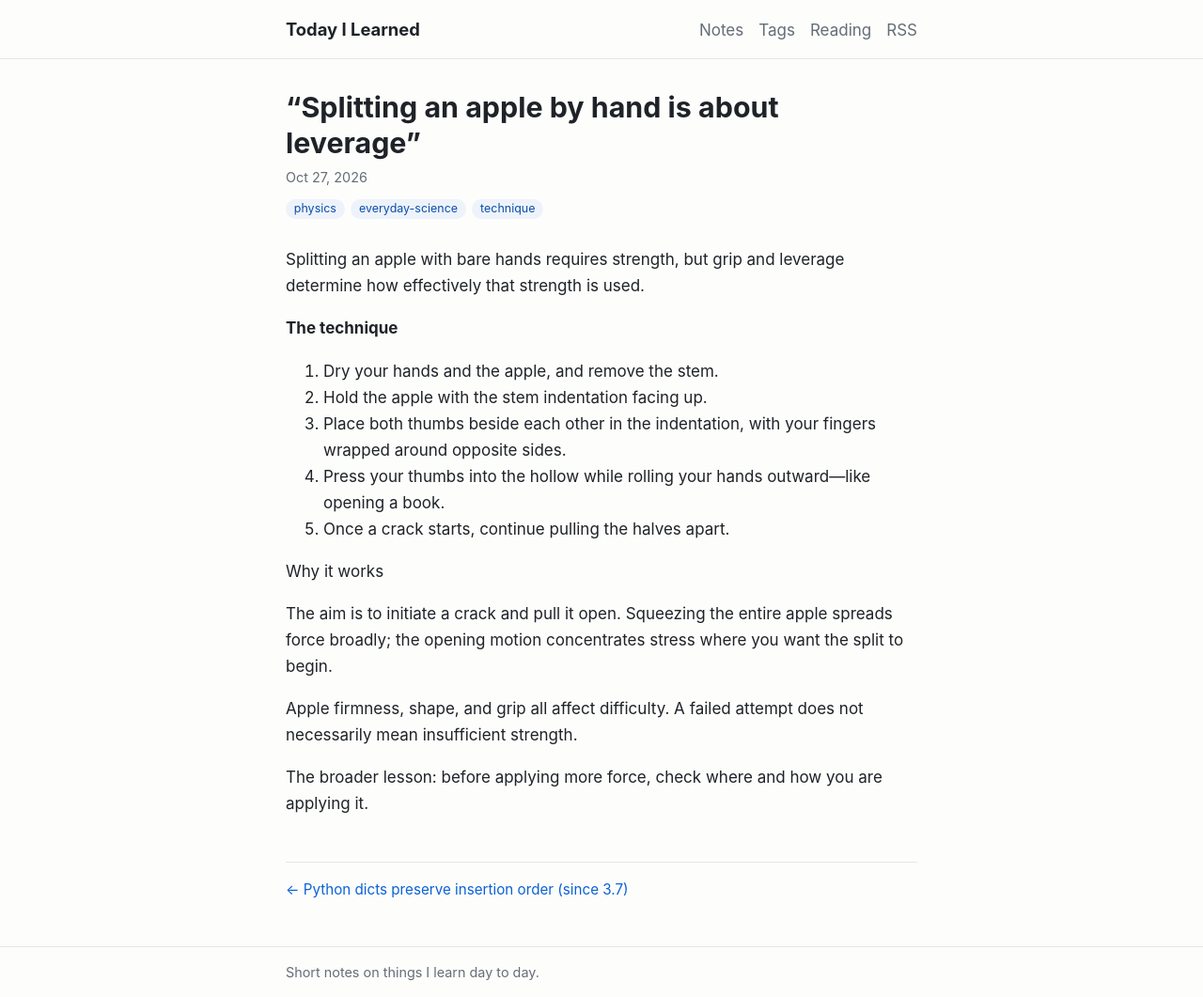
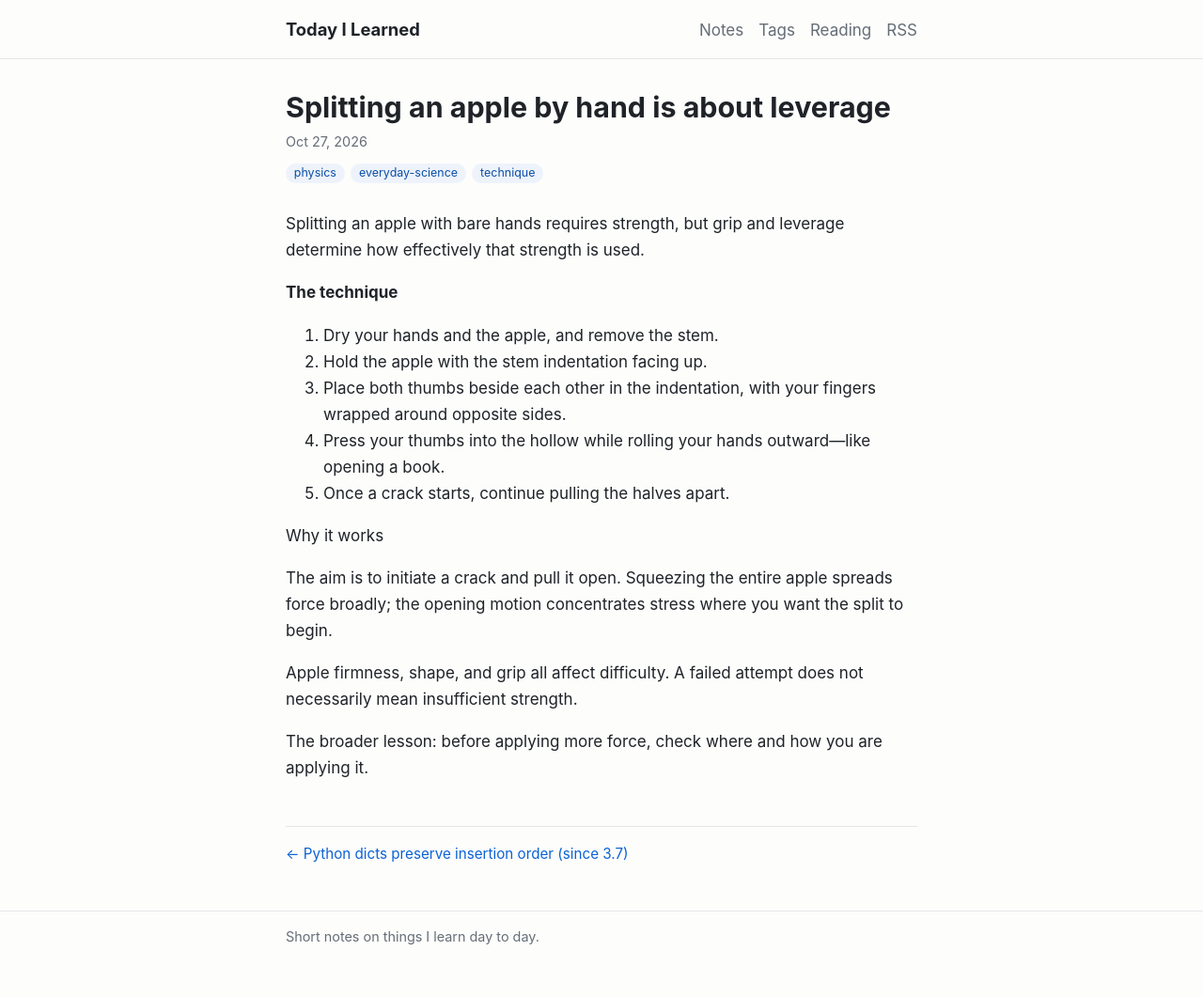
Before and after one commit to ashishnanda/til, a Jekyll site: the page built from _posts/2026-10-27-splitting-an-apple-by-hand.md, in a window 1280 px wide. Shown: the whole page at 94% size. Built offline with Jekyll 4.4.1, drawn with Linux system fonts in a browser that asks for light colours; after the commit the page ends 1023 px from its top, so only the background shows below that.

```diff
--- a/_posts/2026-10-27-splitting-an-apple-by-hand.md
+++ b/_posts/2026-10-27-splitting-an-apple-by-hand.md
@@ -1,5 +1,5 @@
 ---
-title: “Splitting an apple by hand is about leverage”
+title: Splitting an apple by hand is about leverage
 tags: [physics, everyday-science, technique]
 ---
 
```
